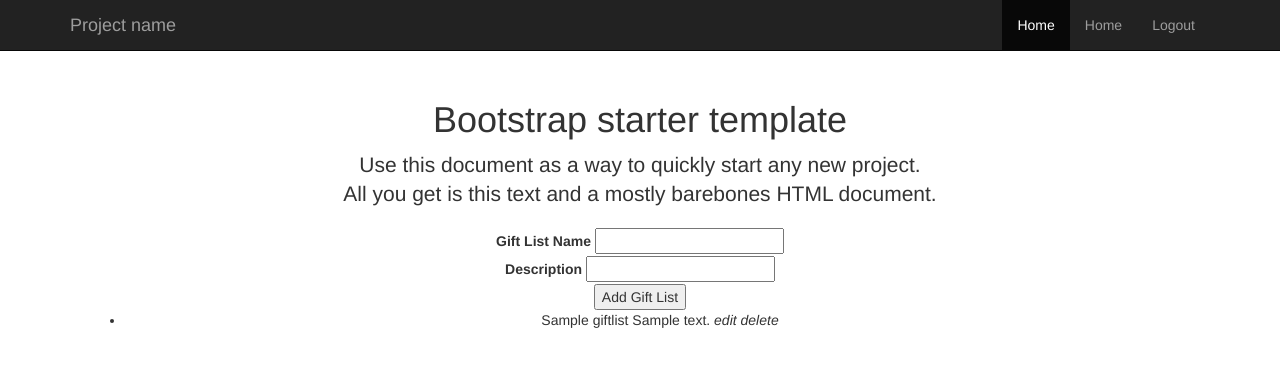
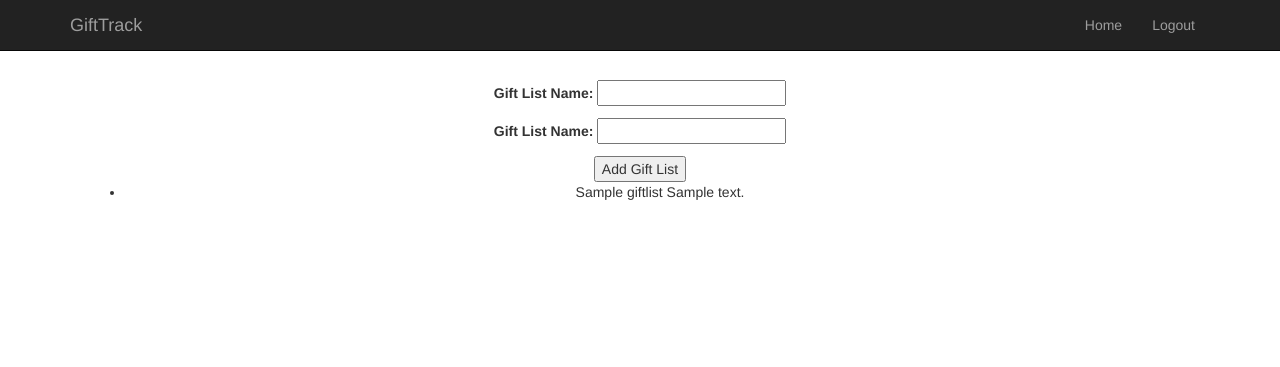
Before and after one commit to erictempleton1/gifttrack, a Django app: page /user/ in a window 1280 px wide. Shown: the top 367 px of the page. Run offline with Django 3.2, Linux system fonts and the light colour scheme; a user stored in the database is signed in; tables that the repository leaves empty hold one stand-in row (values such as "Sample post"); some libraries are stand-ins or nearby versions.

Commit message:
fixing bootstrap render

```diff
--- a/gifttrack/forms.py
+++ b/gifttrack/forms.py
@@ -5,7 +5,7 @@
     return {
         'required': True,
         'max_length': 150,
-        'class': 'mdl-textfield__input'
+        'class': 'form-class'
     }
 
 
--- a/gifttrack/templates/gifttrack/base.html
+++ b/gifttrack/templates/gifttrack/base.html
@@ -7,8 +7,8 @@
         <title>
             {% block title %}{% endblock title %}
         </title>
-        <link href="static/css/bootstrap.min.css" rel="stylesheet">
-        <link href="static/css/style.css" rel="stylesheet">
+        <link href="/static/css/bootstrap.min.css" rel="stylesheet">
+        <link href="/static/css/style.css" rel="stylesheet">
     </head>
     <body>
         <nav class="navbar navbar-inverse navbar-fixed-top">
@@ -20,11 +20,10 @@
                     <span class="icon-bar"></span>
                     <span class="icon-bar"></span>
                 </button>
-                <a class="navbar-brand" href="#">Project name</a>
+                <a class="navbar-brand" href="/">GiftTrack</a>
                 </div>
                 <div id="navbar" class="collapse navbar-collapse">
                 <ul class="nav navbar-nav pull-right">
-                    <li class="active"><a href="#">Home</a></li>
                     {% if request.user.is_authenticated %}
                         <li><a href="/user">Home</a></li>
                         <li><a href="/logout">Logout</a></li>
@@ -38,8 +37,6 @@
         </nav>
            <div class="container">
             <div class="starter-template">
-                <h1>Bootstrap starter template</h1>
-                <p class="lead">Use this document as a way to quickly start any new project.<br> All you get is this text and a mostly barebones HTML document.</p>
                 {% block body %}{% endblock %}
             </div>
         </div>
--- a/gifttrack/templates/gifttrack/user_page.html
+++ b/gifttrack/templates/gifttrack/user_page.html
@@ -10,41 +10,21 @@
     {% endfor %}
 </ul>
 {% endif %}
-<div class="mdl-grid">
-    <div class="mdl-cell mdl-cell--1-col"></div>
-    <div class="mdl-cell mdl-cell--1-col"></div>
-    <form action="/user/" method="post">
-        {% csrf_token %}
-        <div class="mdl-textfield mdl-js-textfield">
-            <label class="mdl-textfield__label" for="name">Gift List Name</label>
-            {{ form.name }}
-        </div>
-        <div class="mdl-textfield mdl-js-textfield">
-            <label class="mdl-textfield__label" for="name">Description</label>
-            {{ form.description }}
-        </div>
-        <button type="submit" class="mdl-button mdl-js-button mdl-button--raised mdl-button--colored">
-            Add Gift List
-        </button>
-    </form>
-    <div class="mdl-cell mdl-cell--1-col"></div>
-    <div class="mdl-cell mdl-cell--1-col"></div>
-</div>
+
+<form action="/user/" method="post">
+    {% csrf_token %}
+    {{ form.as_p }}
+    <button type="submit" class="">
+        Add Gift List
+    </button>
+</form>
 
 {% if user_gift_lists %}
-<ul class="mdl-list">
+<ul>
     {% for gift_list in user_gift_lists %}
-        <li class="mdl-list__item mdl-list__item--two-line">
-            <span class="mdl-list__item-primary-content">
-                <span>{{ gift_list.name }}</span>
-                <span class="mdl-list__item-sub-title">{{ gift_list.description }}</span>
-            </span>
-            <span class="mdl-list__item-secondary-content">
-                <i class="material-icons">edit</i>
-            </span>
-            <span class="mdl-list__item-secondary-content">
-                <i class="material-icons">delete</i>
-            </span>
+        <li>
+            {{ gift_list.name }}
+            {{ gift_list.description }}
         </li>
     {% endfor %}
 {% else %}
```
